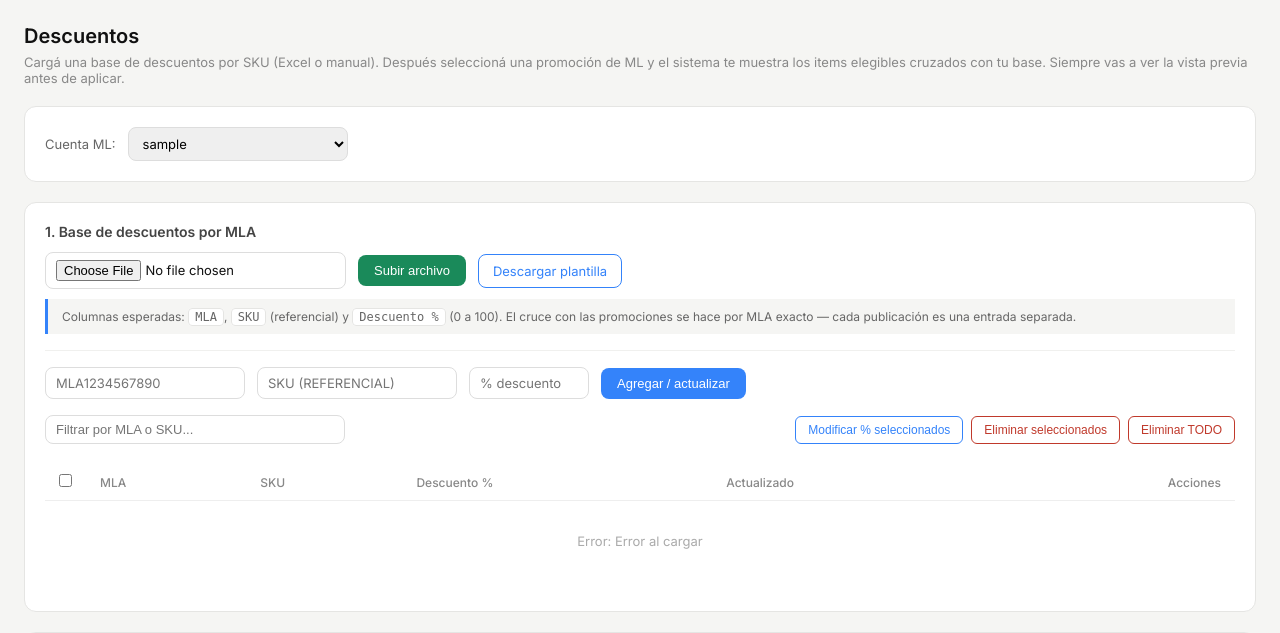
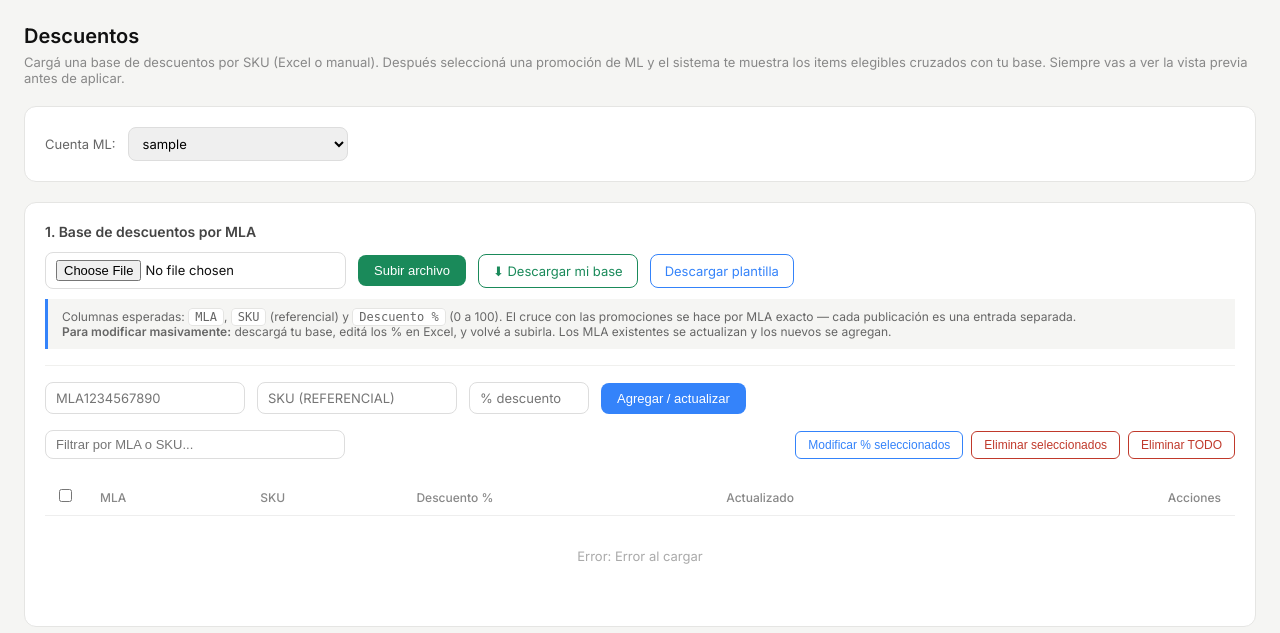
Before and after one commit to baegroup-ar/ml-dashboard, a FastAPI app: template templates/descuentos.html in a window 1280 px wide. Shown: the part 56-689 px from the top of the page. Run offline with FastAPI, Linux system fonts and the light colour scheme; the template is opened without the code that fills it: most values are stand-ins (such as "Sample title", 1, 10 or a date in 2020); parts of the project's set-up code (start-up, migrations or seed data) failed here and were passed over.

Commit message:
Descuentos: descargar base actual en Excel + reedición masiva
Nuevo endpoint GET /api/descuentos/{aid}/export que devuelve la
base de descuentos guardada en la cuenta como .xlsx con las mismas
columnas (MLA / SKU / Descuento %) que la plantilla.

Flujo de edición masiva por Excel:
1. Botón 'Descargar mi base' baja el archivo.
2. Usuario edita los % o agrega MLAs nuevos en Excel.
3. Sube el archivo con 'Subir archivo' — el endpoint upload ya
   hace ON CONFLICT DO UPDATE en Postgres, así que los MLA
   existentes se actualizan y los nuevos se insertan.

El .xlsx incluye una hoja 'Instrucciones' que explica el flujo
para que el archivo sea auto-explicativo.

Co-Authored-By: Claude Opus 4.7 <noreply@anthropic.com>

```diff
--- a/main.py
+++ b/main.py
@@ -2251,6 +2251,75 @@ async def api_descuentos_template(request: Request):
     )
 
 
+@app.get("/api/descuentos/{account_id}/export")
+async def api_descuentos_export(request: Request, account_id: int):
+    """Descarga la base de descuentos ACTUAL como .xlsx. Mismo formato
+    que la plantilla, así podés modificar el archivo y volver a
+    subirlo — el upload hace UPSERT por MLA, así que los % cambiados
+    se actualizan y los MLAs nuevos se agregan."""
+    user_id = get_session_user_id(request)
+    if not user_id:
+        raise HTTPException(401)
+    acc = _account_for_user(account_id, user_id)
+    if not acc:
+        raise HTTPException(404)
+    rows = db_fetchall(
+        "SELECT mla, sku, discount_pct FROM product_discounts"
+        " WHERE account_id=:aid ORDER BY mla",
+        {"aid": account_id},
+    )
+    import io
+    from openpyxl import Workbook
+    from openpyxl.styles import Font, PatternFill, Alignment
+    from fastapi.responses import StreamingResponse
+    wb = Workbook()
+    ws = wb.active
+    ws.title = "Descuentos"
+    ws.append(["MLA", "SKU", "Descuento %"])
+    fill = PatternFill(start_color="FFE600", end_color="FFE600", fill_type="solid")
+    font = Font(bold=True)
+    for col in range(1, 4):
+        c = ws.cell(row=1, column=col)
+        c.fill = fill
+        c.font = font
+        c.alignment = Alignment(horizontal="center")
+    for r in rows:
+        ws.append([
+            r.get("mla") or "",
+            r.get("sku") or "",
+            float(r.get("discount_pct") or 0),
+        ])
+    ws.column_dimensions["A"].width = 18
+    ws.column_dimensions["B"].width = 22
+    ws.column_dimensions["C"].width = 14
+    # Hoja de instrucciones — recuerda al usuario cómo funciona el
+    # re-upload y deja un aviso de que el formato debe mantenerse.
+    ws2 = wb.create_sheet("Instrucciones")
+    info = [
+        ["Cómo modificar tu base desde Excel"],
+        [""],
+        ["1.", "Editá esta planilla: cambiá %s, agregá MLAs nuevos o sacá filas."],
+        ["2.", "Mantené las columnas MLA / SKU / Descuento % (en ese orden)."],
+        ["3.", "Subila desde la sección 'Base de descuentos' con 'Subir archivo'."],
+        ["4.", "Las filas con MLA existente actualizan su %. Los MLAs nuevos se agregan."],
+        ["5.", "Para eliminar un MLA, usá 'Eliminar' en la web o 'Eliminar TODO' + subir."],
+    ]
+    for r in info:
+        ws2.append(r)
+    ws2.column_dimensions["A"].width = 6
+    ws2.column_dimensions["B"].width = 90
+    buf = io.BytesIO()
+    wb.save(buf)
+    buf.seek(0)
+    nick = (acc.get("nickname") or acc.get("ml_user_id") or "cuenta").replace(" ", "_")
+    fname = f"descuentos_{nick}.xlsx"
+    return StreamingResponse(
+        buf,
+        media_type="application/vnd.openxmlformats-officedocument.spreadsheetml.sheet",
+        headers={"Content-Disposition": f'attachment; filename="{fname}"'},
+    )
+
+
 @app.get("/api/descuentos/{account_id}")
 async def api_descuentos_list(request: Request, account_id: int):
     user_id = get_session_user_id(request)
--- a/templates/descuentos.html
+++ b/templates/descuentos.html
@@ -101,9 +101,13 @@
   <!-- ─── BASE DE DESCUENTOS ─── -->
   <div class="card">
     <h3>1. Base de descuentos por MLA</h3>
-    <div class="row" style="margin-bottom:10px;">
+    <div class="row" style="margin-bottom:10px;flex-wrap:wrap;">
       <input type="file" id="file-input" accept=".xlsx,.xlsm,.csv" />
       <button onclick="uploadFile()" id="btn-upload" class="green">Subir archivo</button>
+      <a href="#" onclick="downloadBase(event)"
+         style="padding:8px 14px;border:1px solid #1a8a5a;border-radius:8px;background:#fff;color:#1a8a5a;font-size:13px;text-decoration:none;">
+        ⬇ Descargar mi base
+      </a>
       <a href="/api/descuentos/template" download="plantilla_descuentos.xlsx"
          style="padding:8px 14px;border:1px solid #3483FA;border-radius:8px;background:#fff;color:#3483FA;font-size:13px;text-decoration:none;">
         Descargar plantilla
@@ -111,7 +115,8 @@
     </div>
     <div class="help-box">
       Columnas esperadas: <code>MLA</code>, <code>SKU</code> (referencial) y <code>Descuento %</code> (0 a 100).
-      El cruce con las promociones se hace por MLA exacto — cada publicación es una entrada separada.
+      El cruce con las promociones se hace por MLA exacto — cada publicación es una entrada separada.<br>
+      <b>Para modificar masivamente:</b> descargá tu base, editá los % en Excel, y volvé a subirla. Los MLA existentes se actualizan y los nuevos se agregan.
     </div>
     <div id="upload-msg"></div>
 
@@ -539,6 +544,18 @@
     } catch(e) { alert(e.message); }
   }
 
+  function downloadBase(ev) {
+    if(ev) ev.preventDefault();
+    if(!currentAccountId) {
+      alert('Seleccioná una cuenta primero.');
+      return;
+    }
+    if(!baseItems.length) {
+      if(!confirm('Tu base está vacía. ¿Descargar igual (solo encabezados)?')) return;
+    }
+    window.location.href = `/api/descuentos/${currentAccountId}/export`;
+  }
+
   async function uploadFile() {
     const input = document.getElementById('file-input');
     const btn = document.getElementById('btn-upload');
```
